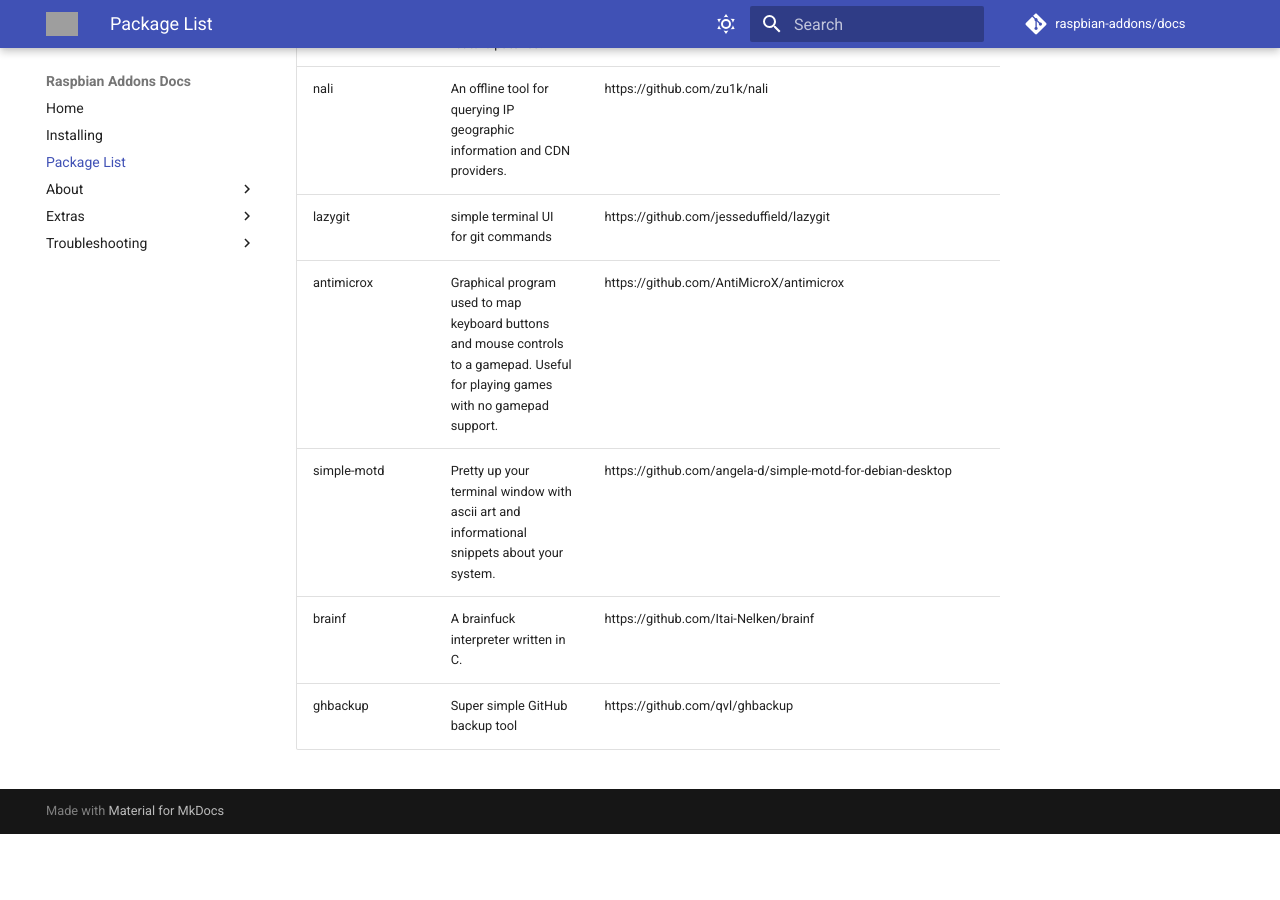
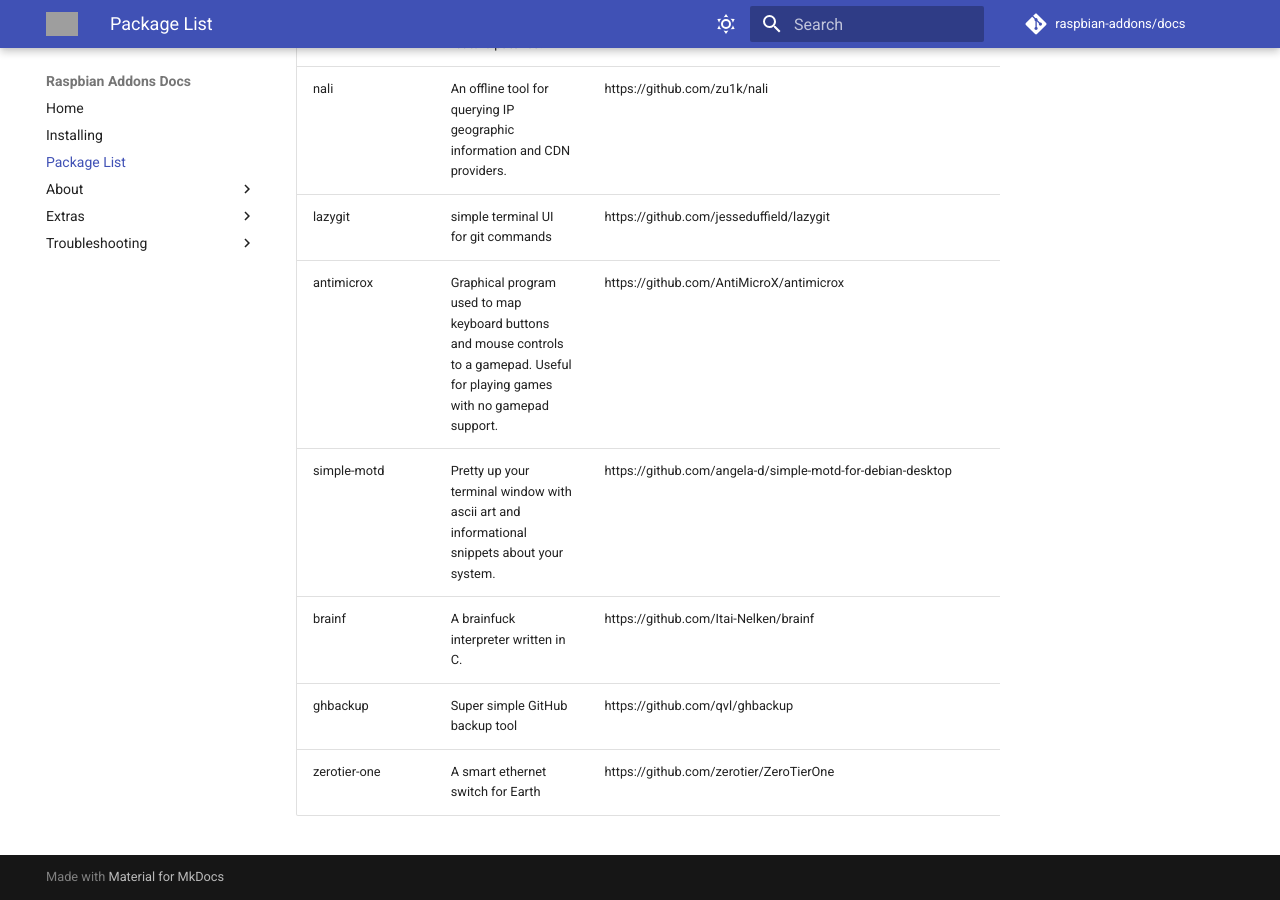
Before and after one commit to raspbian-addons/docs, an MkDocs documentation site: the page built from docs/package-list.md, in a window 1280 px wide and 900 px high, scrolled down 12509 px. Built offline with MkDocs 1.6.1 and Material for MkDocs 9.7.7, drawn with Linux system fonts in a browser that asks for light colours; comment, search, counter and statistics services are not loaded; before the commit the page ends 13343 px from its top, so only the background shows below that; grey boxes are pictures that could not be loaded.

Commit message:
Update package-list.md

```diff
--- a/docs/package-list.md
+++ b/docs/package-list.md
@@ -167,3 +167,4 @@
 | simple-motd | Pretty up your terminal window with ascii art and informational snippets about your system. | https://github.com/angela-d/simple-motd-for-debian-desktop |
 | brainf | A brainfuck interpreter written in C. | https://github.com/Itai-Nelken/brainf |
 | ghbackup | Super simple GitHub backup tool | https://github.com/qvl/ghbackup |
+| zerotier-one | A smart ethernet switch for Earth | https://github.com/zerotier/ZeroTierOne |
```
